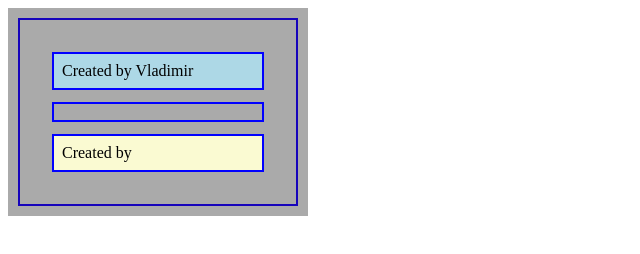
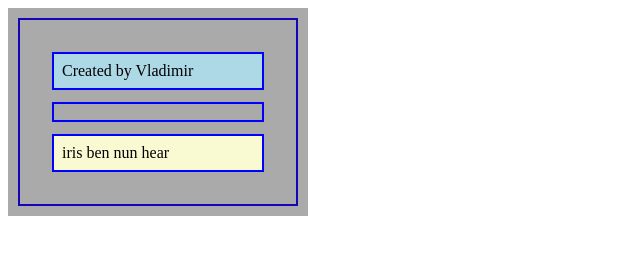
Before and after one commit to VladimirShuman/v-Exercise-01, a plain HTML site: page index.html in a window 1280 px wide. Shown: the full height of the page, 0-640 px from the left. Drawn offline with Linux system fonts and the light colour scheme.

Commit message:
commit iris

```diff
--- a/index.html
+++ b/index.html
@@ -17,7 +17,8 @@
 
       </div>
       <div class="student-contributor box-student">
-          Created by
+        iris ben nun hear
+
       </div>
     </main>
   </div>
```
